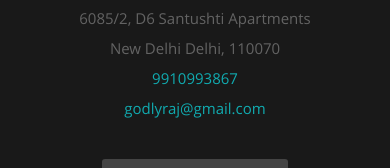
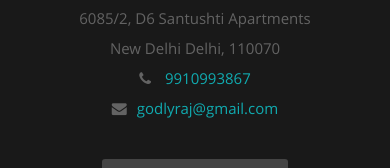
Before and after one commit to lakshay17244/RajniSharma, a React (Create React App) app: page / in a window 390 px wide. Shown: the part 2849-3017 px from the top of the page. Built offline with nearby package versions, Linux system fonts and the light colour scheme.

Commit message:
Phone and Mail icons added

```diff
--- a/src/Components/Contact.js
+++ b/src/Components/Contact.js
@@ -38,8 +38,8 @@ class Contact extends Component {
                      </span><br />
 
 
-                     <span> <a href={"tel:"+phone}>{phone}</a></span><br />
-                     <span>< a href={"mailto:"+email}>{email}</a></span>
+                     <span><i class="fa fa-phone" style={{marginRight:'10px'}}></i> <a href={"tel:"+phone}>{phone}</a></span><br />
+                     <span><i class="fa fa-envelope" style={{marginRight:'10px'}}></i>< a href={"mailto:"+email}>{email}</a></span>
                   </p>
                </div>
                <div className="rows download" style={{ textAlign: 'center' }}>
```
